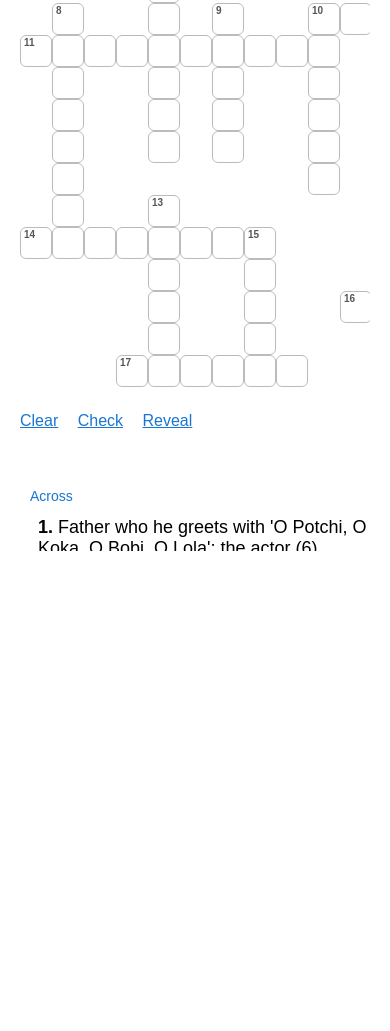
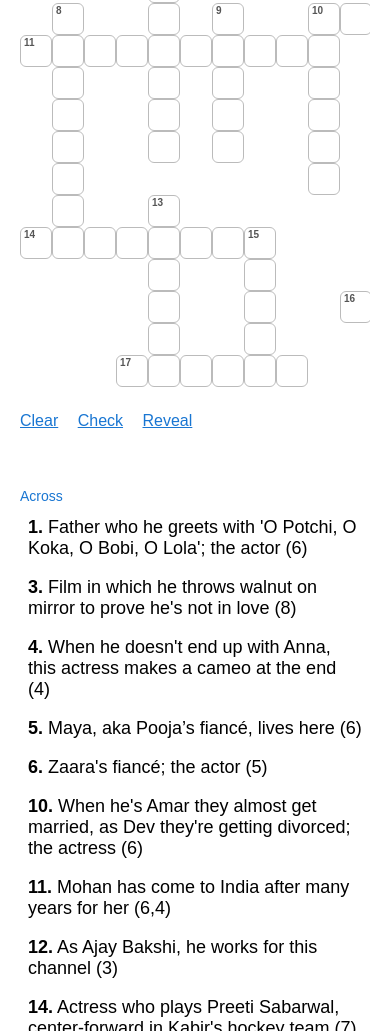
Before and after one commit to shivanidotsingh/srk, a plain HTML site: page index.html in a window 390 px wide. Shown: the part 273-1304 px from the top of the page. Before the commit the page ends 844 px from the top, so only its background shows below. Drawn offline with Linux system fonts and the light colour scheme.

Commit message:
Update style.css

```diff
--- a/style.css
+++ b/style.css
@@ -18,8 +18,9 @@ html, body {
   display: flex;
   flex: 1 1 auto;
   gap: 40px;
-  overflow: hidden;
+  overflow: visible; /* or overflow-y: auto; for vertical scroll */
 }
+
 
 .crossword-grid {
   flex: 2 1 60%;
@@ -152,9 +153,15 @@ html, body {
     gap: 0 !important;
     padding-left: 0 !important;
     padding-right: 0 !important;
+    overflow: visible !important;
   }
-  .crossword-grid, .clues-section {
-    flex: none !important;
+  .clues-section {
+    overflow-y: visible !important;
+    width: 100% !important;
+    padding-left: 0 !important;
+    padding-right: 0 !important;
+  }
+  .crossword-grid {
     width: 100% !important;
     max-width: 100vw !important;
   }
```
